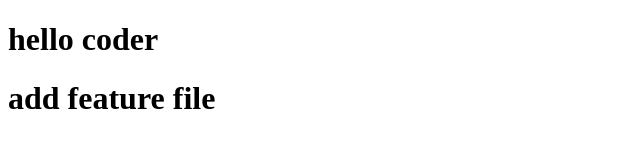
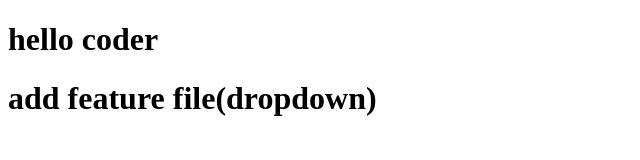
Before and after one commit to student-apnacollege-star/LocalRepo, a plain HTML site: page index.html in a window 1280 px wide. Shown: the whole page, without its empty margins (0-640 px from the left). Drawn offline with Linux system fonts and the light colour scheme.

```diff
--- a/index.html
+++ b/index.html
@@ -7,6 +7,6 @@
 </head>
 <body>
     <h1>hello coder</h1>
-    <h1>add feature file</h1>
+    <h1>add feature file(dropdown)</h1>
 </body>
 </html>
```
